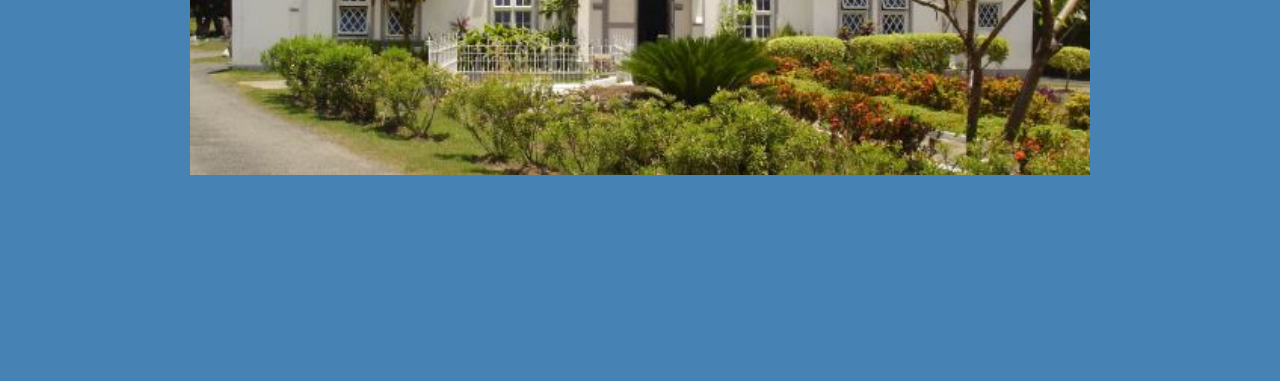
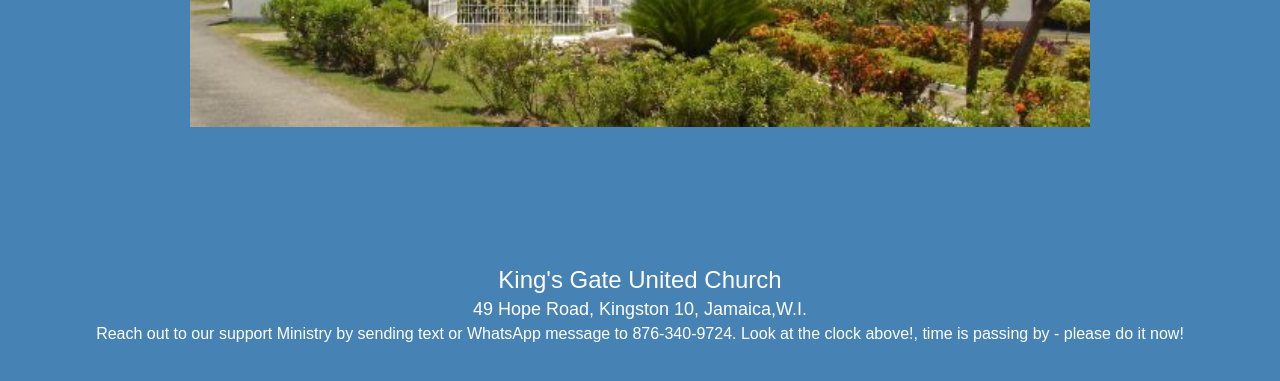
Before and after one commit to gladstone28/digital_clock2, a plain HTML site: page index.html in a window 1280 px wide. Shown: the part 457-838 px from the top of the page. After the commit the page ends 800 px from the top, so only its background shows below. Drawn offline with Linux system fonts and the light colour scheme.

Commit message:
modified index.html and style.css and added style2.css and style3.css

```diff
--- a/index.html
+++ b/index.html
@@ -6,11 +6,17 @@
     <meta name="viewport" content="width=device-width, initial-scale=1.0">
     <title>Digital Clock</title>
     <link rel="stylesheet" href="style.css">
+    <link rel="stylesheet" href="style2.css">
+    <link rel="stylesheet" href="style3.css">
 </head>
 
 <body>
     <div id="clock" class="clock"></div>
+    <div class="church-name">King's Gate United Church</div>
+    <div class="church-address">49 Hope Road, Kingston 10, Jamaica,W.I.</div>
+    <div class="prayer-line">Reach out to our support Ministry by sending text or WhatsApp message to 876-340-9724. Look at the clock above!, time is passing by - please do it now!</div>
     <script src="script.js"></script>
 </body>
 
+
 </html>
--- a/style.css
+++ b/style.css
@@ -30,7 +30,7 @@ body {
     font-size: 5vw;
     /* Responsive font size */
     font-family: 'Arial Black', sans-serif;
-    color: rgb(230, 19, 61);
+    color: dodgerblue;
 }
 
 
--- /dev/null
+++ b/style2.css
@@ -0,0 +1,39 @@
+body {
+    display: flex;
+    flex-direction: column;
+    justify-content: center;
+    align-items: center;
+    height: 100vh;
+    background-color: steelblue;
+    margin: 0;
+    overflow: hidden;
+}
+
+.clock {
+    /* ... existing styles ... */
+}
+
+.church-name,
+.church-address {
+    color: white;
+    /* Or any color you prefer */
+    font-family: 'Arial', sans-serif;
+    text-align: center;
+}
+
+.church-name {
+    font-size: 24px;
+    /* Adjust size as needed */
+    margin-top: 20px;
+    /* Space above the church name */
+}
+
+.church-address {
+    font-size: 18px;
+    /* Adjust size as needed */
+    margin-top: 5px;
+    /* Space above the address */
+}
+
+
+/* ... existing media queries ... */
--- /dev/null
+++ b/style3.css
@@ -0,0 +1,47 @@
+body {
+    display: flex;
+    flex-direction: column;
+    justify-content: center;
+    align-items: center;
+    height: 100vh;
+    background-color: steelblue;
+    margin: 0;
+    overflow: hidden;
+}
+
+.clock {
+    /* ... existing styles ... */
+}
+
+.church-name,
+.church-address,
+.prayer-line {
+    color: white;
+    /* Or any color you prefer */
+    font-family: 'Arial', sans-serif;
+    text-align: center;
+}
+
+.church-name {
+    font-size: 24px;
+    /* Adjust size as needed */
+    margin-top: 20px;
+    /* Space above the church name */
+}
+
+.church-address {
+    font-size: 18px;
+    /* Adjust size as needed */
+    margin-top: 5px;
+    /* Space above the address */
+}
+
+.prayer-line {
+    font-size: 16px;
+    /* Adjust size as needed */
+    margin-top: 5px;
+    /* Space above the prayer line */
+}
+
+
+/* ... existing media queries ... */
```
